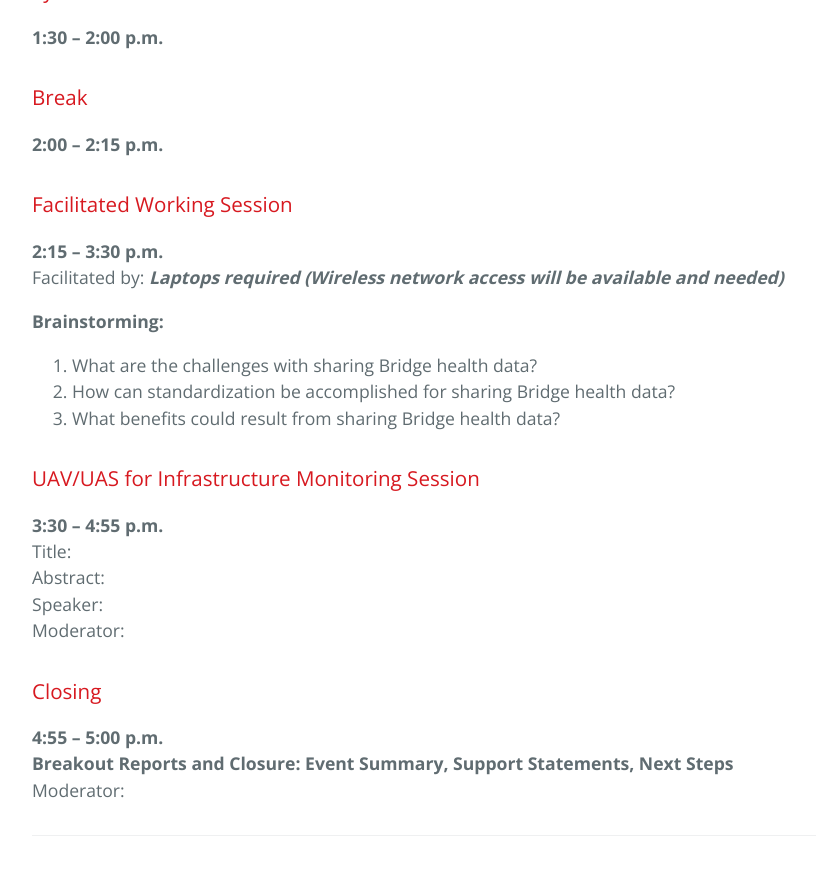
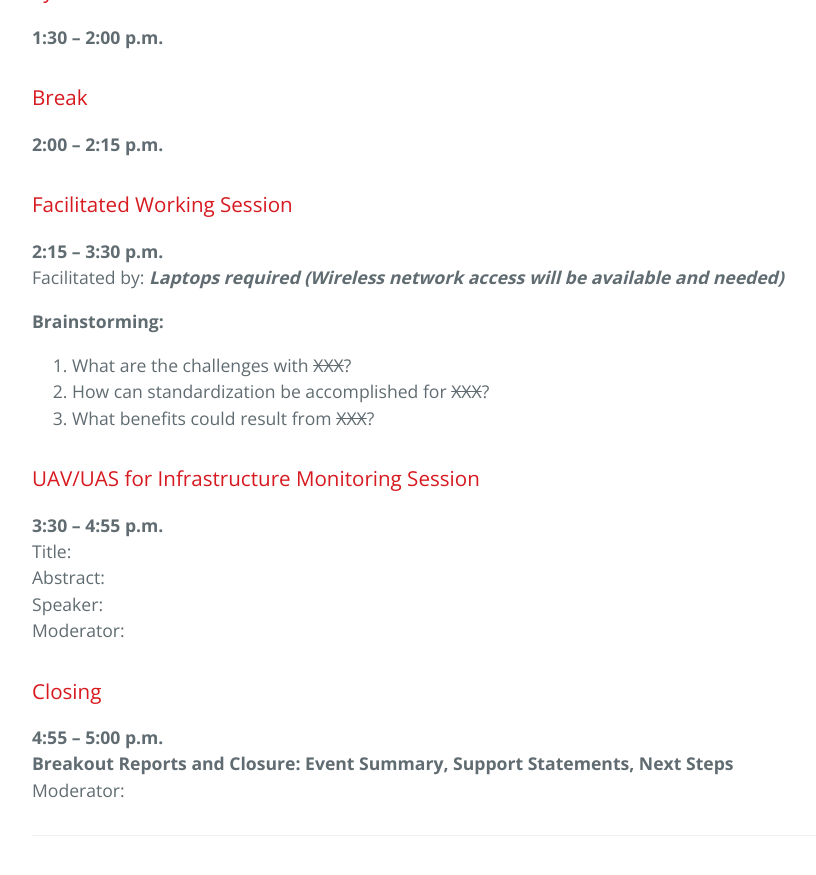
Before and after one commit to BridgingBigData/BridgingBigData.github.io, a Jekyll site: the page built from pages/bbd2017agenda.md, in a window 1280 px wide and 900 px high, scrolled down 2456 px. Shown: the top 875 px of the window, without its empty margins (192-1008 px from the left). Built offline with Jekyll 4.4.1, drawn with Linux system fonts in a browser that asks for light colours.

Commit message:
Update bbd2017agenda.md

```diff
--- a/pages/bbd2017agenda.md
+++ b/pages/bbd2017agenda.md
@@ -83,9 +83,9 @@ Facilitated by:
 _**Laptops required (Wireless network access will be available and needed)**_
 
 **Brainstorming:**
-1. What are the challenges with sharing Bridge health data?
-2. How can standardization be accomplished for sharing Bridge health data?
-3. What benefits could result from sharing Bridge health data?
+1. What are the challenges with ~~XXX~~?
+2. How can standardization be accomplished for ~~XXX~~?
+3. What benefits could result from ~~XXX~~?
 
 ### UAV/UAS for Infrastructure Monitoring Session
 **3:30 – 4:55 p.m.**
```
